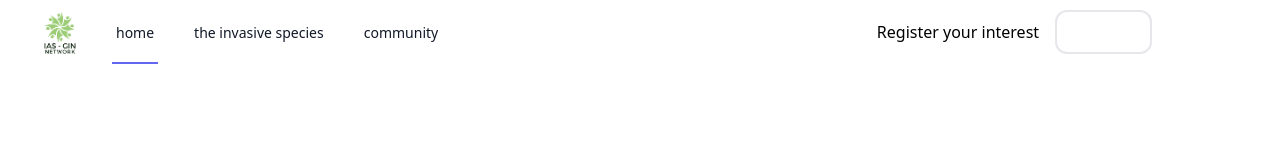
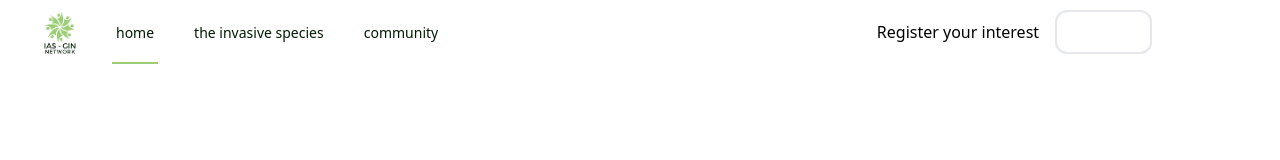
Before and after one commit to Ed-TheVisionMaker/green-ig-ias-network, a Next.js app: page / in a window 1280 px wide. Shown: the top 160 px of the page. Built offline with nearby package versions, Linux system fonts and the light colour scheme; a web font is replaced by a local one.

Commit message:
style: dynamic navbar color change

```diff
--- a/components/Navbar/index.tsx
+++ b/components/Navbar/index.tsx
@@ -41,24 +41,24 @@ export default function Navbar() {
                   {/* Current: "border-indigo-500 text-gray-900", Default: "border-transparent text-gray-500 hover:border-gray-300 hover:text-gray-700" */}
                   <Link
                     className={`inline-flex items-center ${
-                      pathname === '/' ? 'border-indigo-500' : 'border-transparent'
-                    } border-b-2 hover:border-indigo-500 px-1 pt-1 text-sm font-medium text-gray-900`}
+                      pathname === '/' ? 'border-pistachio' : 'border-transparent'
+                    } border-b-2 hover:border-pistachio px-1 pt-1 text-sm font-medium text-ginBlack`}
                     href='/'
                   >
                     home
                   </Link>
                   <Link
                     className={`inline-flex items-center  ${
-                      pathname === '/invasive' ? 'border-indigo-500' : 'border-transparent'
-                    } border-b-2 hover:border-indigo-500 px-1 pt-1 text-sm font-medium text-gray-900`}
+                      pathname === '/invasive' ? 'border-pistachio' : 'border-transparent'
+                    } border-b-2 hover:border-pistachio px-1 pt-1 text-sm font-medium text-ginBlack`}
                     href='/invasive'
                   >
                     the invasive species
                   </Link>
                   <Link
                     className={`inline-flex items-center  ${
-                      pathname === '/community' ? 'border-indigo-500' : 'border-transparent'
-                    } border-b-2 hover:border-indigo-500 px-1 pt-1 text-sm font-medium text-gray-900`}
+                      pathname === '/community' ? 'border-pistachio' : 'border-transparent'
+                    } border-b-2 hover:border-pistachio px-1 pt-1 text-sm font-medium text-ginBlack`}
                     href='/community'
                   >
                     community
```
